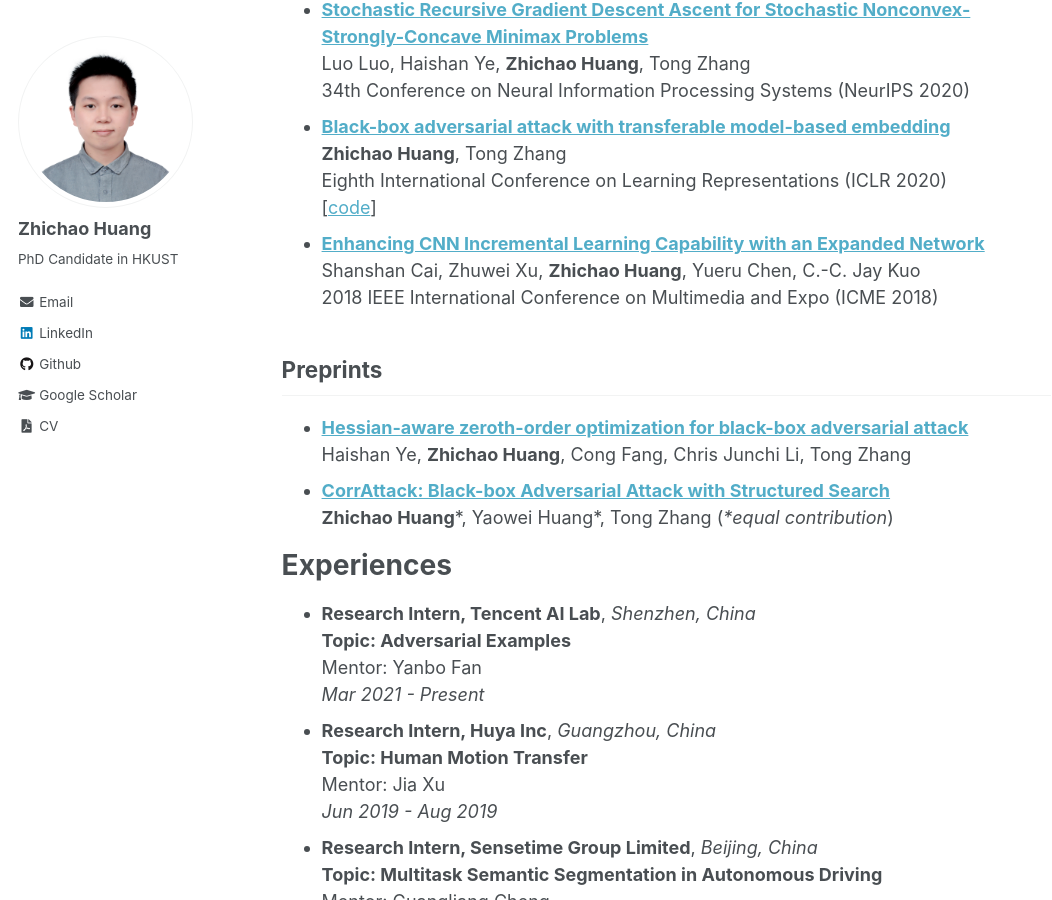
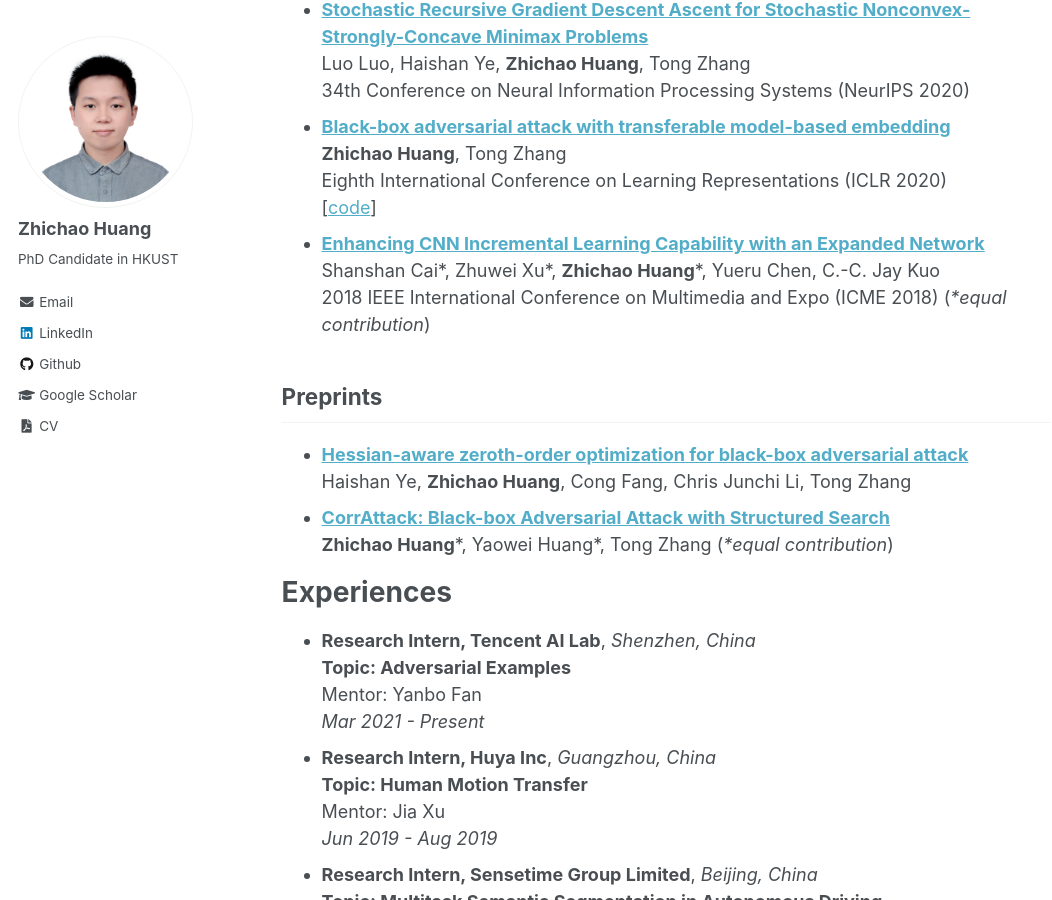
Before and after one commit to linyongver/PersaonalWeb, a Jekyll site: the page built from _pages/about.md, in a window 1280 px wide and 900 px high, scrolled down 561 px. Shown: the whole window, without its empty margins (0-1052 px from the left). Built offline with Jekyll 4.4.1, drawn with Linux system fonts in a browser that asks for light colours.

Commit message:
Fix Mistakes

```diff
--- a/_pages/about.md
+++ b/_pages/about.md
@@ -25,8 +25,8 @@ I am interested in broader topics in machine learning and computer vision. Curre
   <br />Eighth International Conference on Learning Representations (ICLR 2020)
   <br />[[code](https://github.com/TransEmbedBA/TREMBA)]
 - [**Enhancing CNN Incremental Learning Capability with an Expanded Network**](https://ieeexplore.ieee.org/abstract/document/8486457)
-  <br />Shanshan Cai, Zhuwei Xu, **Zhichao Huang**, Yueru Chen, C.-C. Jay Kuo
-  <br />2018 IEEE International Conference on Multimedia and Expo (ICME 2018)
+  <br />Shanshan Cai\*, Zhuwei Xu\*, **Zhichao Huang**\*, Yueru Chen, C.-C. Jay Kuo
+  <br />2018 IEEE International Conference on Multimedia and Expo (ICME 2018) (*\*equal contribution*)
 
 ## Preprints
 - [**Hessian-aware zeroth-order optimization for black-box adversarial attack**](https://arxiv.org/pdf/1812.11377)
```
